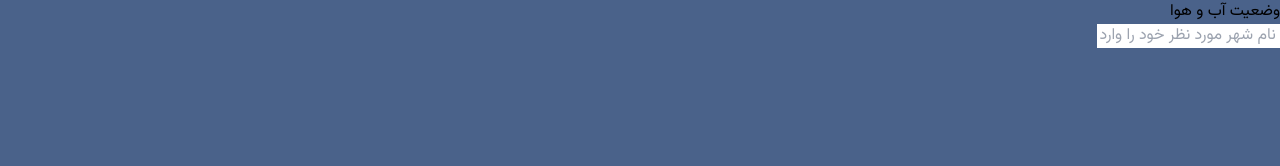
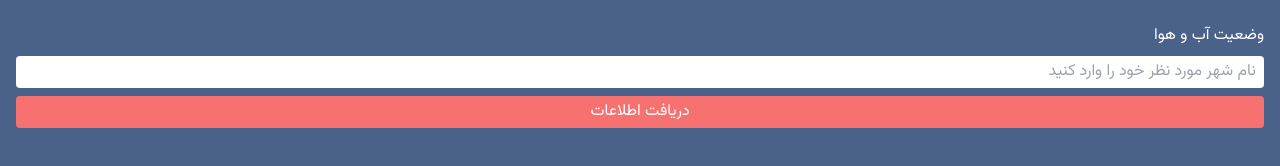
Before and after one commit to ashkanjaycob/weatherWid, a plain HTML site: page index.html in a window 1280 px wide. Drawn offline with nearby package versions, Linux system fonts and the light colour scheme; some packages are replaced by stand-ins of ours; a script that the page names is missing.

Commit message:
Added Logic of Api To get & show Data

```diff
--- /dev/null
+++ b/Scripts/custom.js
@@ -0,0 +1,54 @@
+function getWeather() {
+  console.log("run test");
+
+  const cityInput = document.getElementById("cityInput");
+  const city = cityInput.value.trim();
+
+  if (!city) {
+    Swal.fire({
+      title: "شهری وارد نشد !",
+      text: "لطفا نام شهر مورد نظر را وارد کنید",
+      icon: "warning",
+      confirmButtonText: "باشه",
+      confirmButtonColor: "#3085d6",
+    });
+    return;
+  }
+
+  const apiKey = "235785bc369ab18214c37221df285463";
+  const apiUrl = `https://api.openweathermap.org/data/2.5/weather?q=${city}&appid=${apiKey}`;
+
+  fetch(apiUrl)
+    .then((response) => {
+      if (!response.ok) {
+        throw new Error(`HTTP error! status: ${response.status}`);
+      }
+      return response.json();
+    })
+    .then((data) => {
+      const weatherDiv = document.getElementById("weather");
+      console.log(data);
+      cityInput.value = "";
+
+      weatherDiv.innerHTML = `
+          <h2>${data.name}, ${data.sys.country}</h2>
+          <p>Temperature: ${data.main.temp.toFixed(1)}°C</p>
+          <p>Description: ${data.weather[0].description}</p>
+        `;
+    })
+    .catch((error) => {
+      const weatherDiv = document.getElementById("weather");
+      weatherDiv.innerHTML = "";
+
+      Swal.fire({
+        title: "شهر یافت نشد!",
+        text: "لطفا نام شهر را مجددا بررسی کنید.",
+        icon: "error",
+        confirmButtonText: "باشه",
+      });
+    });
+
+  setTimeout(() => {
+    console.log("end test");
+  }, 2000);
+}
--- a/index.html
+++ b/index.html
@@ -6,23 +6,33 @@
     <link rel="stylesheet" href="Styles/global.css" />
     <script src="https://cdn.tailwindcss.com"></script>
     <script src="Scripts/tailwind.config.js"></script>
+    <script src="Scripts/custom.js"></script>
+    <script src="https://cdn.jsdelivr.net/npm/sweetalert2@11"></script>
     <link rel="preconnect" href="https://fonts.googleapis.com" />
     <link rel="preconnect" href="https://fonts.gstatic.com" crossorigin />
     <link
       href="https://fonts.googleapis.com/css2?family=Vazirmatn:wght@100..900&display=swap"
       rel="stylesheet"
     />
-    <title>Weather App</title>
+    <title>بررسی آب و هوا</title>
   </head>
   <body>
-    <div class="container mx-auto">
+    <div class="container mx-auto flex flex-col gap-2 p-4">
       <div id="weather"></div>
-      <h1>وضعیت آب و هوا</h1>
+      <h1 class="text-white">وضعیت آب و هوا</h1>
       <input
+        class="p-1 rounded"
         type="text"
         id="cityInput"
         placeholder=" نام شهر مورد نظر خود را وارد کنید"
       />
+      <button
+        id="weather"
+        onclick="getWeather()"
+        class="bg-red-400 text-md text-white rounded p-1"
+      >
+        دریافت اطلاعات
+      </button>
     </div>
   </body>
 </html>
```
